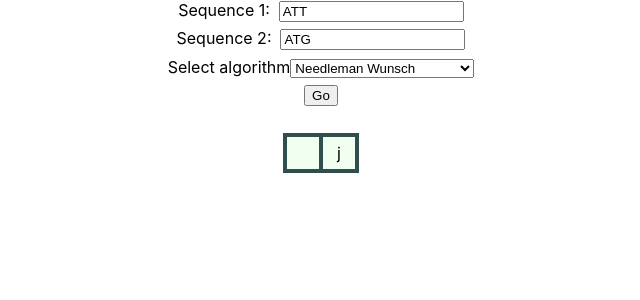
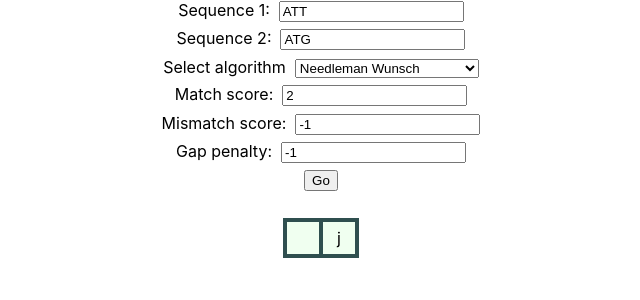
Before and after one commit to rameziophobia/bioinformatics-algorithms, a React (Create React App) app: page / in a window 1280 px wide. Shown: the top 300 px of the page, without its empty margins (319-959 px from the left). Built offline with nearby package versions, Linux system fonts and the light colour scheme.

Commit message:
feat: link inputs to app

```diff
--- a/src/App.js
+++ b/src/App.js
@@ -16,10 +16,20 @@ function App() {
     const [hasPadding, setHasPadding] = useState(true);
 
     const handleSelectChanged = (string1, string2, newAlgorithm, extraDetails) => {
+        const {
+            matchScore = 0,
+            mismatchScore = 0,
+            penalty = 0,
+            windowSize = 0,
+            stepSize = 0,
+            threshold = 0,
+        } = extraDetails;
         switch (newAlgorithm) {
             case 'waterman':
                 setHasPadding(true);
-                setCells(getWatermanMatrixCells(string1, string2, 5, -2, -6));
+                setCells(
+                    getWatermanMatrixCells(string1, string2, matchScore, mismatchScore, penalty)
+                );
                 break;
 
             case 'dotMatrix':
@@ -29,7 +39,9 @@ function App() {
                 break;
             case 'dotMatrixWindow':
                 setHasPadding(false);
-                setCells(getDotMatrixWindowCells(string1, string2, 9, 3, 4));
+                setCells(
+                    getDotMatrixWindowCells(string1, string2, windowSize, stepSize, threshold)
+                );
                 break;
             case 'dp':
                 setHasPadding(false);
@@ -38,7 +50,9 @@ function App() {
             case 'needleman':
             default:
                 setHasPadding(true);
-                setCells(getNeedlemanMatrixCells(string1, string2, 7, -3, -2));
+                setCells(
+                    getNeedlemanMatrixCells(string1, string2, matchScore, mismatchScore, penalty)
+                );
                 break;
         }
     };
--- a/src/components/Inputs.js
+++ b/src/components/Inputs.js
@@ -4,12 +4,59 @@ import './inputs.css';
 export const Inputs = ({ handleInputsChange }) => {
     const [string1, setString1] = useState('ATT');
     const [string2, setString2] = useState('ATG');
-    const [selectedAlgorithm, setSelectedAlgorithm] = useState();
+    const [selectedAlgorithm, setSelectedAlgorithm] = useState('needleman');
+    const [matchScore, setMatchScore] = useState(2);
+    const [mismatchScore, setMismatchScore] = useState(-1);
+    const [penalty, setPenalty] = useState(-1);
+    const [windowSize, setWindowSize] = useState(9);
+    const [stepSize, setStepSize] = useState(3);
+    const [threshold, setThreshold] = useState(4);
 
     const handleSubmit = (event) => {
         event.preventDefault();
-        handleInputsChange(string1, string2, selectedAlgorithm, []);
+        handleInputsChange(string1, string2, selectedAlgorithm, {
+            matchScore: matchScore,
+            mismatchScore: mismatchScore,
+            penalty: penalty,
+            windowSize: windowSize,
+            stepSize: stepSize,
+            threshold: threshold,
+        });
     };
+
+    const getInputJSX = (label, value, setFunction) => {
+        return (
+            <div className="input_label">
+                <label className="input_label">
+                    {label}: &nbsp;
+                    <input
+                        type="text"
+                        value={value}
+                        onChange={(e) => setFunction(parseInt(e.target.value))}
+                    />
+                </label>
+            </div>
+        );
+    };
+
+    let extraOptionsJSX;
+    if (selectedAlgorithm === 'needleman' || selectedAlgorithm === 'waterman') {
+        extraOptionsJSX = (
+            <>
+                {getInputJSX('Match score', matchScore, setMatchScore)}
+                {getInputJSX('Mismatch score', mismatchScore, setMismatchScore)}
+                {getInputJSX('Gap penalty', penalty, setPenalty)}
+            </>
+        );
+    } else if (selectedAlgorithm === 'dotMatrixWindow') {
+        extraOptionsJSX = (
+            <>
+                {getInputJSX('Window size', windowSize, setWindowSize)}
+                {getInputJSX('step size', stepSize, setStepSize)}
+                {getInputJSX('threshold', threshold, setThreshold)}
+            </>
+        );
+    }
 
     return (
         <form onSubmit={handleSubmit}>
@@ -35,7 +82,7 @@ export const Inputs = ({ handleInputsChange }) => {
             </div>
             <div className="input_label">
                 <label>
-                    Select algorithm
+                    Select algorithm &nbsp;
                     <select
                         value={selectedAlgorithm}
                         onChange={(e) => setSelectedAlgorithm(e.target.value)}>
@@ -47,6 +94,7 @@ export const Inputs = ({ handleInputsChange }) => {
                     </select>
                 </label>
             </div>
+            {extraOptionsJSX}
             <input type="submit" value="Go" className="start_button" />
         </form>
     );
```
